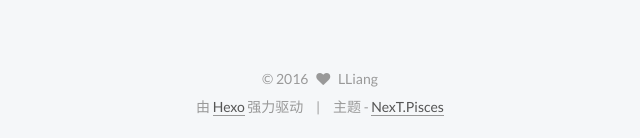
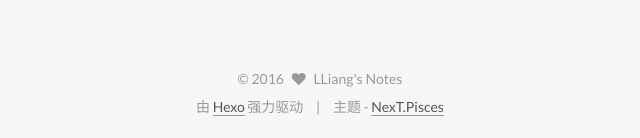
Before and after one commit to androidLLiang/androidLLiang.github.io, a plain HTML site: page 2016/07/04/hello-world/index.html in a window 1280 px wide. Shown: the part 712-850 px from the top of the page, 450-1090 px from the left. Drawn offline with Linux system fonts and the light colour scheme.

Commit message:
Site updated: 2016-07-11 19:00:34

```diff
--- a/2016/07/04/hello-world/index.html
+++ b/2016/07/04/hello-world/index.html
@@ -353,8 +353,8 @@
         <div class="site-author motion-element" itemprop="author" itemscope itemtype="http://schema.org/Person">
           <img class="site-author-image" itemprop="image"
                src="/uploads/bb.jpg"
-               alt="LLiang" />
-          <p class="site-author-name" itemprop="name">LLiang</p>
+               alt="LLiang's Notes" />
+          <p class="site-author-name" itemprop="name">LLiang's Notes</p>
           <p class="site-description motion-element" itemprop="description"></p>
         </div>
         <nav class="site-state motion-element">
@@ -415,7 +415,7 @@
   <span class="with-love">
     <i class="fa fa-heart"></i>
   </span>
-  <span class="author" itemprop="copyrightHolder">LLiang</span>
+  <span class="author" itemprop="copyrightHolder">LLiang's Notes</span>
 </div>
 
 <div class="powered-by">
--- a/css/main.css
+++ b/css/main.css
@@ -1549,7 +1549,7 @@ pre .javascript .function {
   width: 4px;
   height: 4px;
   border-radius: 50%;
-  background: #206e45;
+  background: #20902a;
 }
 .links-of-blogroll {
   font-size: 13px;
```
Also changed, not shown: archives/2016/07/index.html (+3 -3 lines), archives/2016/index.html (+3 -3 lines), archives/index.html (+3 -3 lines), index.html (+3 -3 lines).
